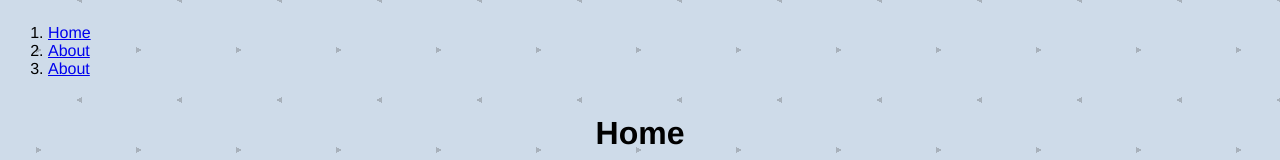
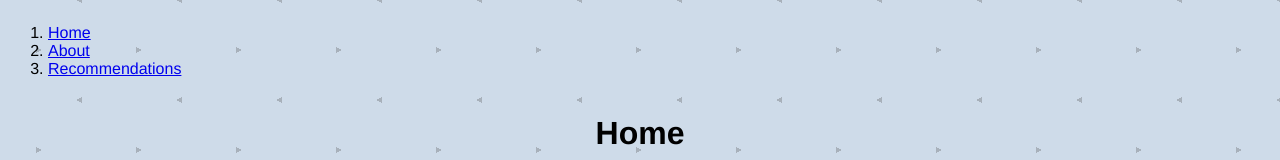
Before and after one commit to lindseymardona/22s-asiaam-191a-labs, a plain HTML site: page week1/index.html in a window 1280 px wide. Shown: the top 160 px of the page. Drawn offline with Linux system fonts and the light colour scheme.

Commit message:
Update index.html
fix: updated header

```diff
--- a/week1/index.html
+++ b/week1/index.html
@@ -14,7 +14,7 @@
             <ol>
                 <li><a href="index.html">Home</a></li>
                 <li><a href="about.html">About</a></li>
-                <li><a href="recommendations.html">About</a></li>
+                <li><a href="recommendations.html">Recommendations</a></li>
             </ol>
 
         </header>
```
